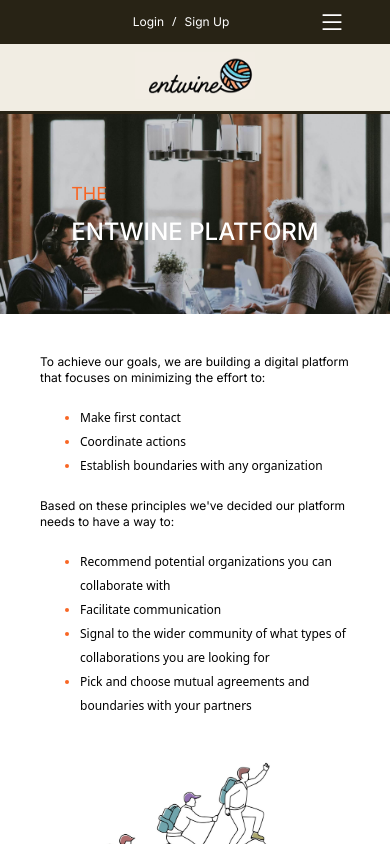
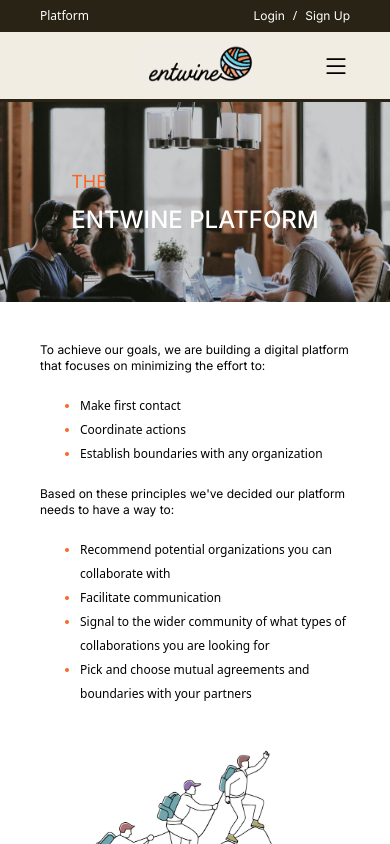
Before and after one commit to teamentwine/entwine-website, a Next.js app: page /platform in a window 390 px wide. Shown: the top 844 px of the page. Built offline with nearby package versions, Linux system fonts and the light colour scheme.

Commit message:
update edits
updated mobile nav
adjusted bullets on platform text

```diff
--- a/src/app/components/Navbar.tsx
+++ b/src/app/components/Navbar.tsx
@@ -39,8 +39,10 @@
 
     return(
         <section id="header flex items-center" className={`${ isOpen ? "fixed h-screen overflow-y-auto w-full z-100": ""}`} >
-            <div className="bg-background-dark flex items-center justify-around text-white pt-2 pb-2 md:py-5 xxs:py-2">
-                <div></div>
+            {/* login */}
+            <div className="bg-background-dark flex items-center justify-end-safe text-white py-2 md:py-5 xxs:py-2 relative">
+                {/* link to platfrom */}
+              <p className="absolute xxs:left-10  sm:text-xl xxs:text-xs md:hidden"><Link href="/platform">Platform</Link></p>
                 {/* TODO: Conditional on which of 2 to display later
                 when accounts are implemented */}
                 {/* <div className="user flex items-center">
@@ -52,36 +54,38 @@
                     </Link>
                     <p className="font-body">Hello, Sierra</p>
                 </div> */}
-                <div className="login-signup flex space-x-2 md:ml-auto md:pr-20">
+                <div className="login-signup flex space-x-2 md:ml-auto xxs:pr-10 md:pr-20">
                     <Link href="#"><p className="font-body">Login</p></Link>
                     <p>/</p>
                     <Link href="#"><p className="font-body">Sign Up</p></Link>
                 </div>
                 {/* - - - */}
 
+            </div>
+
+            <div className="nav-area flex bg-background-base relative">
+                <div className={`flex justify-center items-center ${isOpen ? "drop-shadow-lg drop-shadow-gray-500": ""} bg-background-base`}>
+                    {/* Brand Logo */}
+                    <Link href="/"><Image src={logo} alt="entwine logo" className="logoImage" loading="eager" onClick={()=> handleNavLinkClick('/')}/></Link>
+
                     {/* Open mobile menu on mobile */}
-                <div className="sm:w-10 xxs:w-7 md:hidden xxs:block">
+                    <div className="ml-auto sm:w-10 xxs:w-7 xxs:absolute xxs:right-10 md:hidden xxs:block">
                         {/* hamburger menu icon */}
                         <Link href="#" aria-label="open mobile menu icon">
-                        <svg xmlns="http://www.w3.org/2000/svg" fill="white" className={`bi bi-list svg ${isOpen ? "hidden" : "block"} `} onClick={toggleMobileMenu} viewBox="0 0 16 16">
+                            <svg xmlns="http://www.w3.org/2000/svg" fill="black" className={`bi bi-list svg ${isOpen ? "hidden" : "block"} `} onClick={toggleMobileMenu} viewBox="0 0 16 16">
                             <path fillRule="evenodd" d="M2.5 12a.5.5 0 0 1 .5-.5h10a.5.5 0 0 1 0 1H3a.5.5 0 0 1-.5-.5m0-4a.5.5 0 0 1 .5-.5h10a.5.5 0 0 1 0 1H3a.5.5 0 0 1-.5-.5m0-4a.5.5 0 0 1 .5-.5h10a.5.5 0 0 1 0 1H3a.5.5 0 0 1-.5-.5"/>
                             </svg>
                         </Link>
                         {/* x icon */}
                         <Link href="#" aria-label="close mobile menu icon">
-                        <svg xmlns="http://www.w3.org/2000/svg"fill="currentColor"
-                        className={`bi bi-x-lg fill-white svg ${isOpen ? "block" : "hidden"}`} onClick={closeMobileMenu} viewBox="0 0 16 16">
+                            <svg xmlns="http://www.w3.org/2000/svg" fill="black"
+                            className={`bi bi-x-lg fill-black svg ${isOpen ? "block" : "hidden"}`} onClick={closeMobileMenu} viewBox="0 0 16 16">
                             <path d="M2.146 2.854a.5.5 0 1 1 .708-.708L8 7.293l5.146-5.147a.5.5 0 0 1 .708.708L8.707 8l5.147 5.146a.5.5 0 0 1-.708.708L8 8.707l-5.146 5.147a.5.5 0 0 1-.708-.708L7.293 8z"/>
                             </svg>
                         </Link>
                     </div>
                 </div>
 
-            <div className="nav-area flex bg-background-base">
-                {/* Brand Logo Here */}
-                <div className={`flex flex-col align-center items-center ${isOpen ? " drop-shadow-lg drop-shadow-gray-500": ""} bg-background-base`}>
-                    <Link href="/"><Image src={logo} alt="entwine logo" className="logoImage" loading="eager" onClick={()=> handleNavLinkClick('/')}/></Link>
-                </div>
                 {/* a "div block" to add more spacing between */}
                 <div className="xl:block 2xl:w-100 xl:w-50  xxs:hidden"></div>
                 {/* Menu Naivation Links */}
--- a/src/app/platform/page.tsx
+++ b/src/app/platform/page.tsx
@@ -26,23 +26,23 @@
                 <div className="xxs:space-y-5 md:space-y-10 xxs:mt-5 md:m-10 lg:my-15  ">
                     {/* text group #1 */}
                     <p className="font-body"> To achieve our goals, we are building a digital platform that focuses on minimizing the effort to: </p>
-                    <ul className="list-disc marker:text-secondary-base leading-15 font-light pl-10 md:flex md:justify-between ">
-                        <div className="md:space-y-5 md:max-w-[45%]">
+                    <ul className="list-disc marker:text-secondary-base font-light pl-10 md:flex md:justify-between">
+                        <div className="md:space-y-5 md:w-[45%]">
                             <li className="bulleted-list">Make first contact</li>
                             <li className="bulleted-list">Coordinate actions</li>
                         </div>
-                        <div className="md:max-w-[45%]">
+                        <div className="md:w-[45%]">
                             <li className="bulleted-list">Establish boundaries with any organization</li>
                         </div>
                     </ul>
                     {/* text group #2 */}
                     <p className="font-body">Based on these principles we've decided our platform needs to have a way to:</p>
-                    <ul className="list-disc marker:text-secondary-base leading-15 font-light pl-10 md:flex md:justify-between">
-                        <div className="md:space-y-5 md:max-w-[45%]">
+                    <ul className="list-disc marker:text-secondary-base  font-light pl-10 md:flex md:justify-between">
+                        <div className="md:space-y-5 md:w-[45%]">
                             <li className="bulleted-list">Recommend potential organizations you can collaborate with</li>
                             <li className="bulleted-list">Facilitate communication</li>
                         </div>
-                        <div className="md:space-y-5 md:max-w-[45%]">
+                        <div className="md:space-y-5 md:w-[45%]">
                             <li className="bulleted-list">Signal to the wider community of what types of collaborations you are looking for</li>
                             <li className="bulleted-list">Pick and choose mutual agreements and boundaries with your partners</li>
                         </div>
```
Lines whose indentation alone changed are shown as unchanged.
